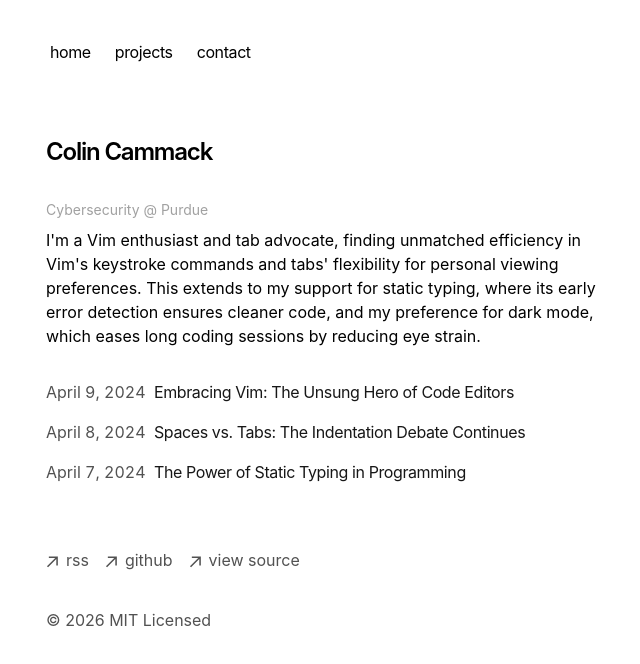
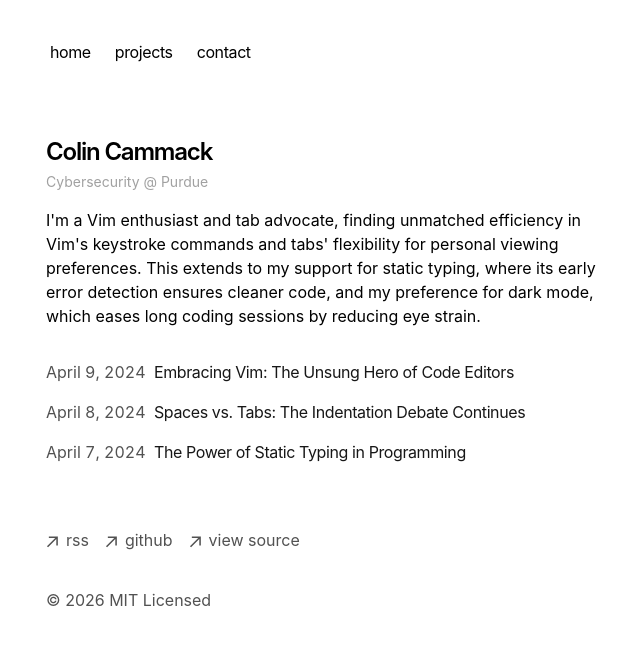
Before and after one commit to colinc1123/colincammack, a Next.js app: page / in a window 1280 px wide. Shown: the top 664 px of the page, without its empty margins (306-946 px from the left). Built offline with nearby package versions, Linux system fonts and the light colour scheme.

Commit message:
Update page.tsx

```diff
--- a/app/page.tsx
+++ b/app/page.tsx
@@ -3,10 +3,10 @@ import { BlogPosts } from 'app/components/posts'
 export default function Page() {
   return (
     <section>
-      <h1 className="mb-8 text-2xl font-semibold tracking-tighter">
+      <h1 className="mb-1 text-2xl font-semibold tracking-tighter">
         Colin Cammack
       </h1>
-        <p className="mb-2 text-sm text-neutral-400">
+        <p className="mb-4 text-sm text-neutral-400">
     Cybersecurity @ Purdue
   </p>
       <p className="mb-4">
```
